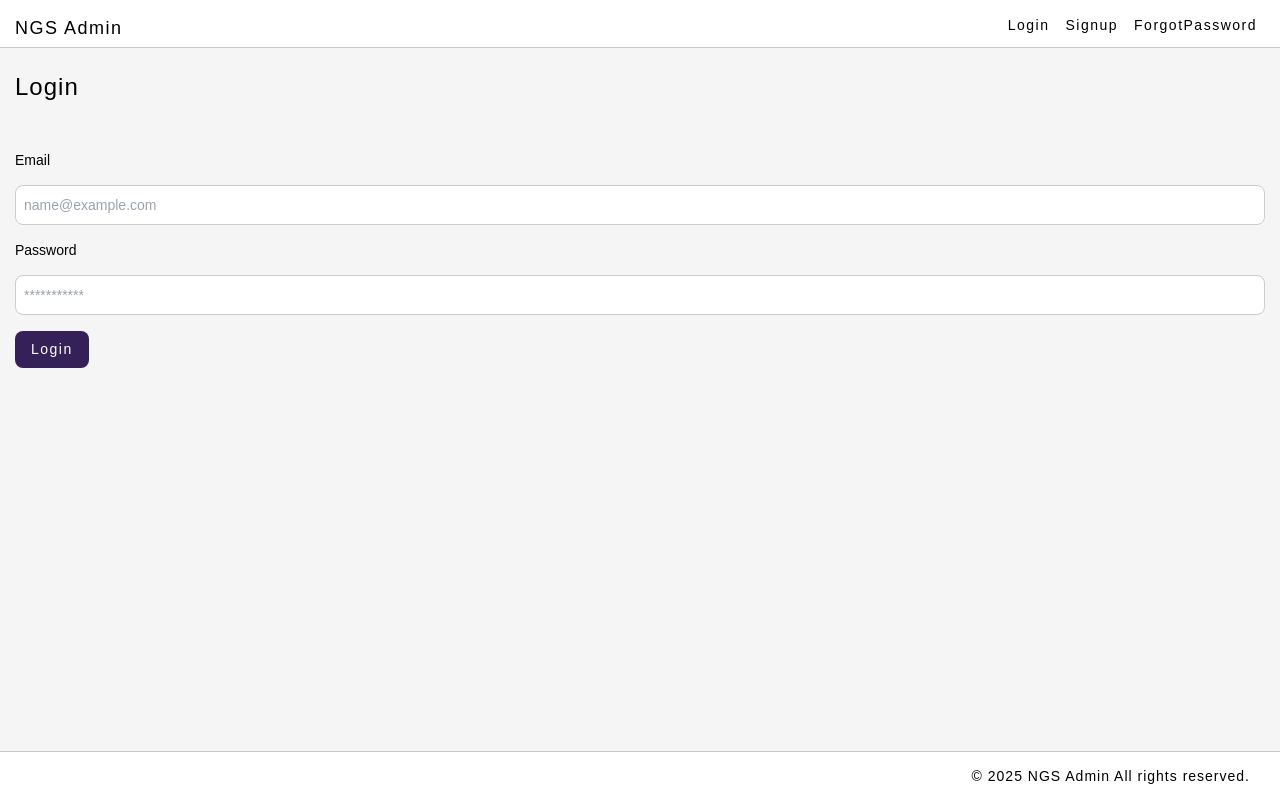
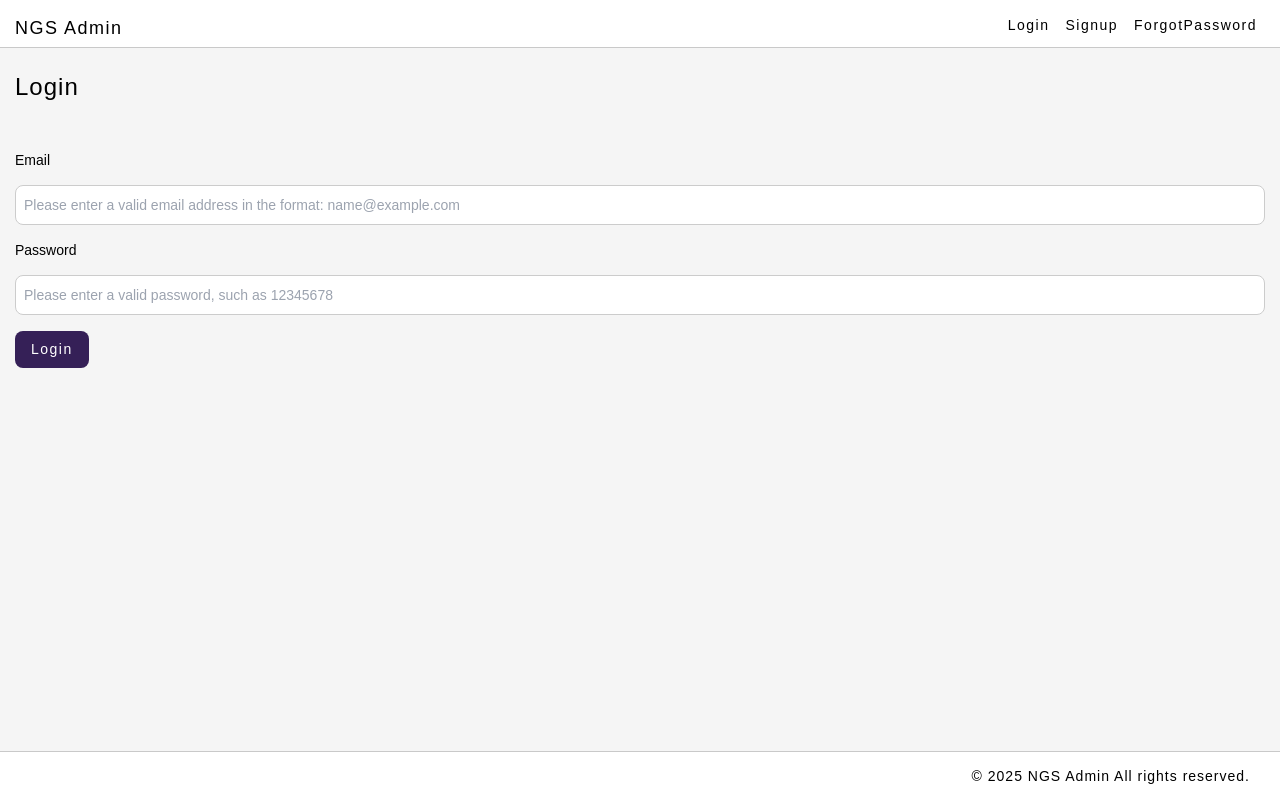
Before and after one commit to itsmewaqas/AdminNGS, a React (Vite) app: page / in a window 1280 px wide. Built offline with nearby package versions, Linux system fonts and the light colour scheme.

Commit message:
error resolved

```diff
--- a/src/outerRoutes/Login.tsx
+++ b/src/outerRoutes/Login.tsx
@@ -50,7 +50,7 @@ function Login() {
                   type="text"
                   name="email"
                   value={values.email}
-                  placeholder="name@example.com"
+                  placeholder="Please enter a valid email address in the format: name@example.com"
                   onChange={handleChange}
                 />
                 {errors.email && <p className='error'>{errors.email}</p>}
@@ -61,7 +61,7 @@ function Login() {
                   type="password"
                   name="password"
                   value={values.password}
-                  placeholder="***********"
+                  placeholder="Please enter a valid password, such as 12345678"
                   onChange={handleChange}
                 />
                 {errors.password && <p className='error'>{errors.password}</p>}
```
